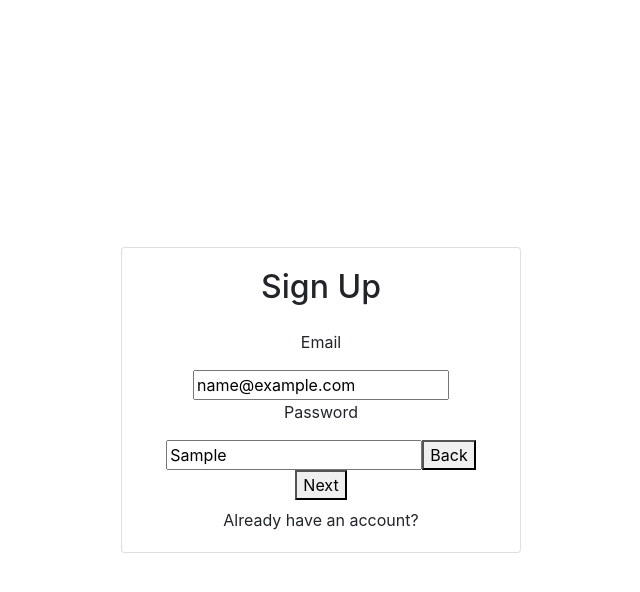
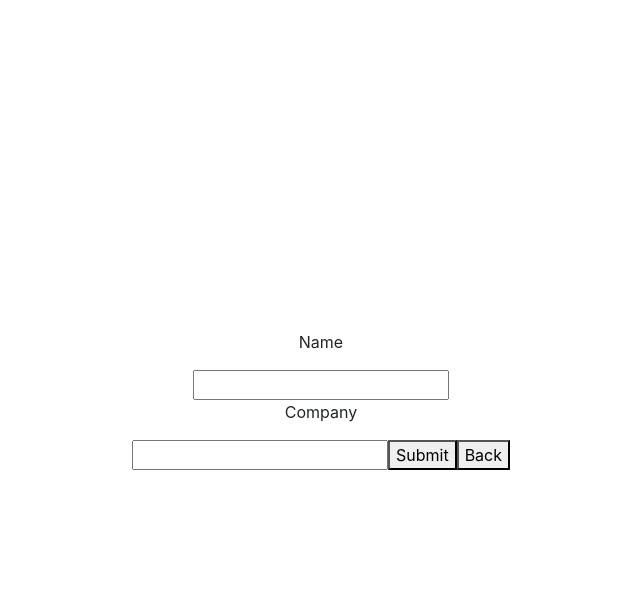
Before and after one commit to Kunle2021/Tradar, a React (Create React App) app: page / in a window 1280 px wide. Both pictures are taken after typing "name@example.com", "Sample" into the empty fields and a click on the button "Next". Shown: the top 592 px of the page, without its empty margins (319-959 px from the left). Built offline with nearby package versions, Linux system fonts and the light colour scheme.

Commit message:
MutliStepForm Basic

```diff
--- a/src/Components/MultiStepForm.js
+++ b/src/Components/MultiStepForm.js
@@ -2,26 +2,40 @@ import { useState, useRef } from "react";
 import StepOne from "./StepOne";
 import StepTwo from "./StepTwo";
 import { Container } from "react-bootstrap";
-import { Formik, Field } from "formik";
-import { Form, Button, Card, Alert } from "react-bootstrap";
 
 export default function MultiStepForm() {
   const [data, setData] = useState({
     name: "",
     email: "",
     password: "",
-    Company: "",
-    Experience: "", //dropdown in years
-    Location: "",
-    Contact: "",
+    company: "",
+    experience: "", //dropdown in years
+    location: "",
+    contact: "",
   });
 
   const [currentStep, setCurrentStep] = useState(0);
 
   //Allows you to go back and foward within the form without losing data
-  const handleNextStep = (newData) => {
-    console.log(newData);
+  // const handleNextStep = (newData) => {
+  //   console.log(newData);
+  //   setData((prev) => ({ ...prev, ...newData }));
+  //   setCurrentStep((prev) => prev + 1);
+  // };
+
+  //May need to abstract the API request
+  const makeRequest = (formData) => {
+    console.log("Form Submitted", formData);
+  };
+
+  const handleNextStep = (newData, final = false) => {
     setData((prev) => ({ ...prev, ...newData }));
+
+    if (final) {
+      makeRequest(newData);
+      return;
+    }
+
     setCurrentStep((prev) => prev + 1);
   };
 
--- a/src/Components/StepOne.js
+++ b/src/Components/StepOne.js
@@ -1,6 +1,6 @@
 import React, { useRef, useState } from "react";
 import { Formik, Form, Field, ErrorMessage } from "formik";
-
+import * as Yup from "yup";
 import { Button, Card, Alert } from "react-bootstrap";
 
 // Need to pass the values as props and split the form
@@ -14,15 +14,22 @@ const StepOne = (props) => {
 
   const handleSubmit = (values) => {
     props.next(values);
-    console.log(values);
   };
 
+  const stepTwoValidationSchema = Yup.object({
+    email: Yup.string().required().email().label("Email"),
+    password: Yup.string().required().label("Password"),
+  });
+
+  // As initial values are set to props.data the values when you change form the data is still saved
   return (
     <div>
       <Formik
         initialValues={props.data}
         onSubmit={handleSubmit}
-        render={({ handleSubmit, validate, errors }) => (
+        validationSchema={stepTwoValidationSchema}
+      >
+        {({ handleSubmit, validate, errors }) => (
           <Form>
             <p>Email</p>
             <Field name="email" />
@@ -35,7 +42,7 @@ const StepOne = (props) => {
             <button type="submit">Next</button>
           </Form>
         )}
-      />
+      </Formik>
     </div>
   );
 };
--- a/src/Components/StepTwo.js
+++ b/src/Components/StepTwo.js
@@ -1,11 +1,12 @@
 import React, { useRef, useState } from "react";
 import { Formik, Form, Field, ErrorMessage } from "formik";
+import * as Yup from "yup";
 
-import { Card, Alert } from "react-bootstrap";
+import { Button, Card, Alert } from "react-bootstrap";
 
 // Need to pass the values as props and split the form
 
-export default function StepOne(props) {
+const StepOne = (props) => {
   const emailRef = useRef();
   const passwordRef = useRef();
   const passwordConfirmRef = useRef();
@@ -13,56 +14,35 @@ export default function StepOne(props) {
   const [loading, setLoading] = useState(false);
 
   const handleSubmit = (values) => {
-    props.next(values);
-    console.log(values);
+    props.next(values, true);
   };
 
   return (
     <div>
-      <Card>
-        <Card.Body>
-          <h2 className="text-center mb-4">Sign Up</h2>
-          {error && <Alert variant="danger">{error}</Alert>}
-          <Formik
-            initialValues={props.data}
-            onSubmit={(handleSubmit) => {
-              if (
-                values.Company &&
-                values.Experience &&
-                values.Location &&
-                values.Contact
-              ) {
-                console.log("Registration created!!");
-              }
-            }}
-            render={({ values, errors }) => (
-              <>
-                <Form onSubmit={handleSubmit}>
-                  <p>Email</p>
-                  <Field name="email" />
-                  <ErrorMessage name="email" />
+      <Formik initialValues={props.data} onSubmit={handleSubmit}>
+        {/* Line 24 renders the values from form and passes them into the onClick prev prop */}
+        {({ values }) => (
+          <Form>
+            <p>Name</p>
+            <Field name="name" />
+            <ErrorMessage name="name" />
 
-                  <p>Password</p>
-                  <Field name="password" />
-                  <ErrorMessage name="password" />
-                  <button type="button" onClick={() => props.prev(values)}>
-                    Back
-                  </button>
-                  <button type="submit">Next</button>
-                </Form>
-                <div className="w-100 text-center mt-2">
-                  Already have an account?
-                </div>
-              </>
-            )}
-          />
-        </Card.Body>
-      </Card>
+            <p>Company</p>
+            <Field name="company" />
+            <ErrorMessage name="company" />
+
+            <button type="submit">Submit</button>
+            <button type="button" onClick={() => props.prev(values)}>
+              Back
+            </button>
+          </Form>
+        )}
+      </Formik>
     </div>
   );
-}
+};
 
-//export default StepOne;
+export default StepOne;
 
 //
 //
```
Lines whose indentation alone changed are shown as unchanged.
